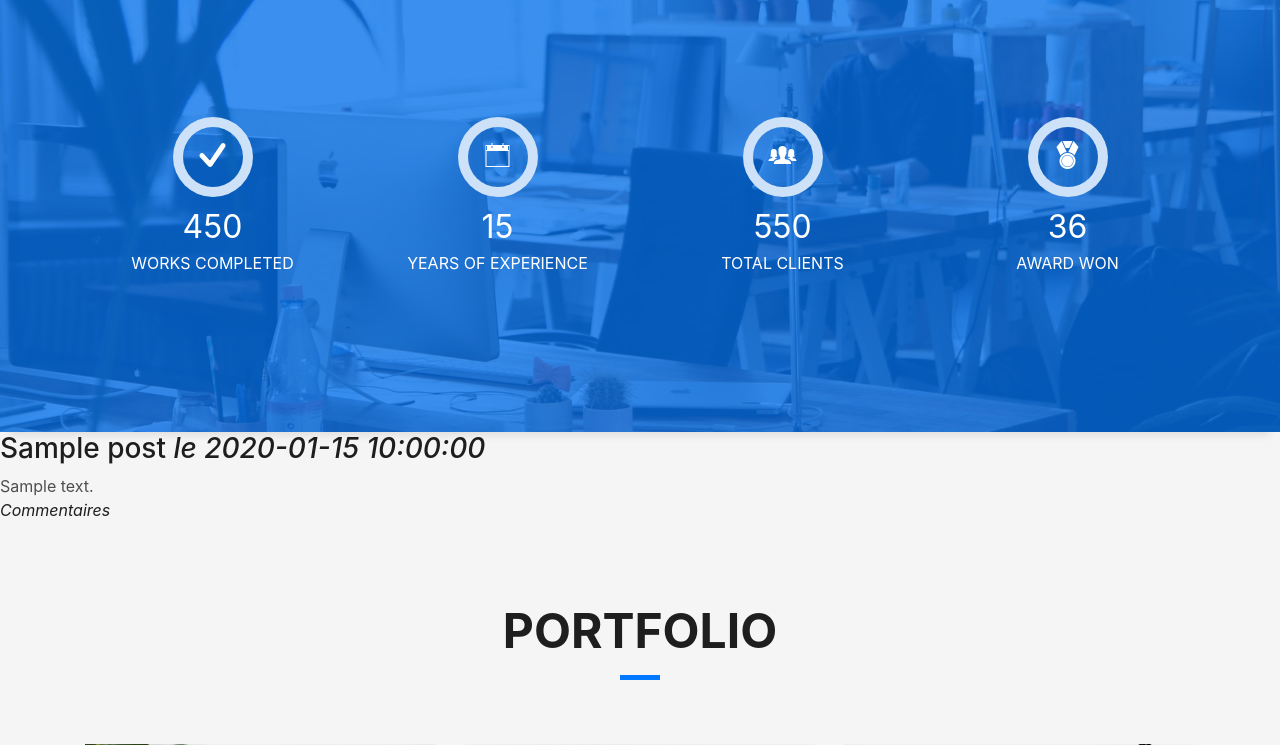
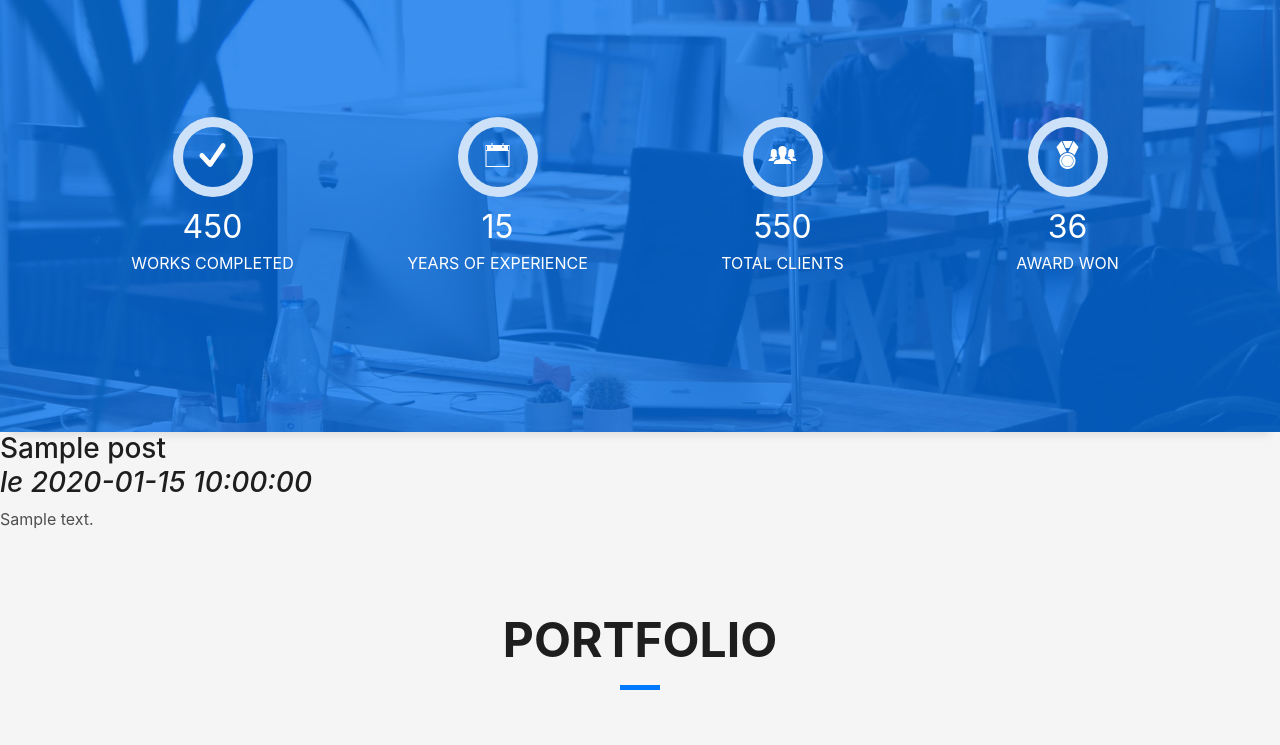
Before and after one commit to NathanBarbet/OC_Projet_5, a PHP site: page / in a window 1280 px wide. Shown: the part 2595-3340 px from the top of the page. Run offline with PHP 8.4, Linux system fonts and the light colour scheme; tables that the repository leaves empty or names only in its code hold one stand-in row (values such as "Sample post"); some web fonts are replaced.

Commit message:
Correct test MVC

```diff
--- a/indexView.php
+++ b/indexView.php
@@ -335,13 +335,13 @@
               <div class="news">
                   <h3>
                       <?= htmlspecialchars($data['Title']) ?>
+                      <br />
                       <em>le <?= $data['Date_publish'] ?></em>
                   </h3>
 
                   <p>
                       <?= nl2br(htmlspecialchars($data['Content'])) ?>
                       <br />
-                      <em><a href="#">Commentaires</a></em>
                   </p>
               </div>
           <?php
```
